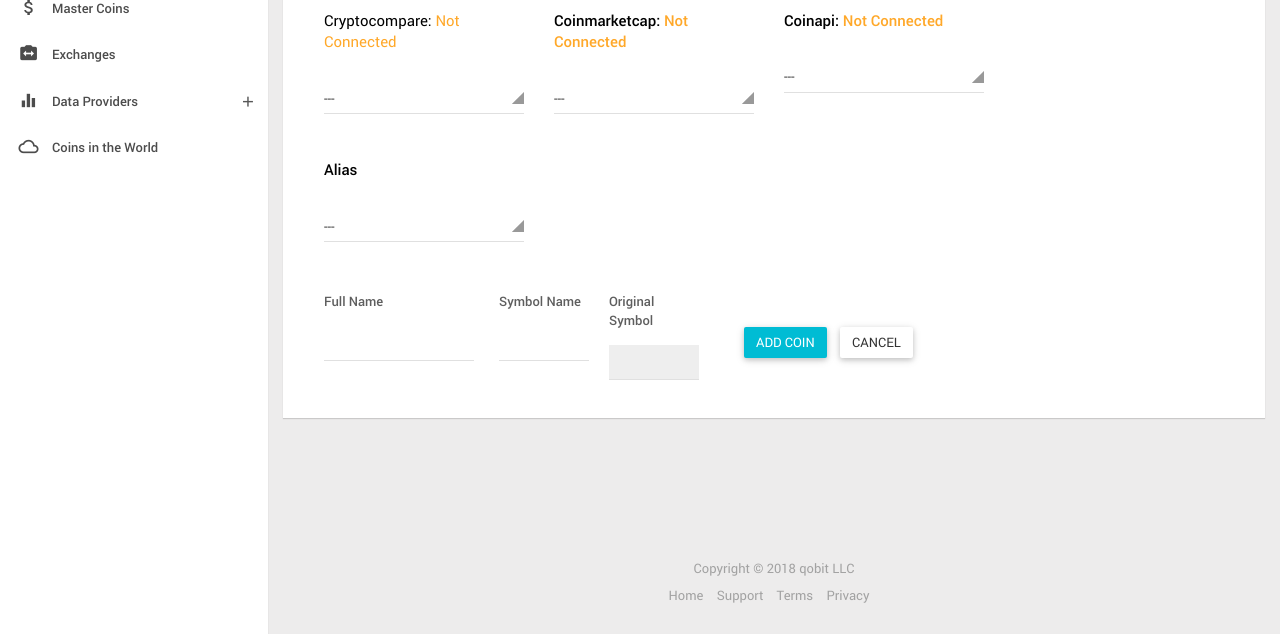
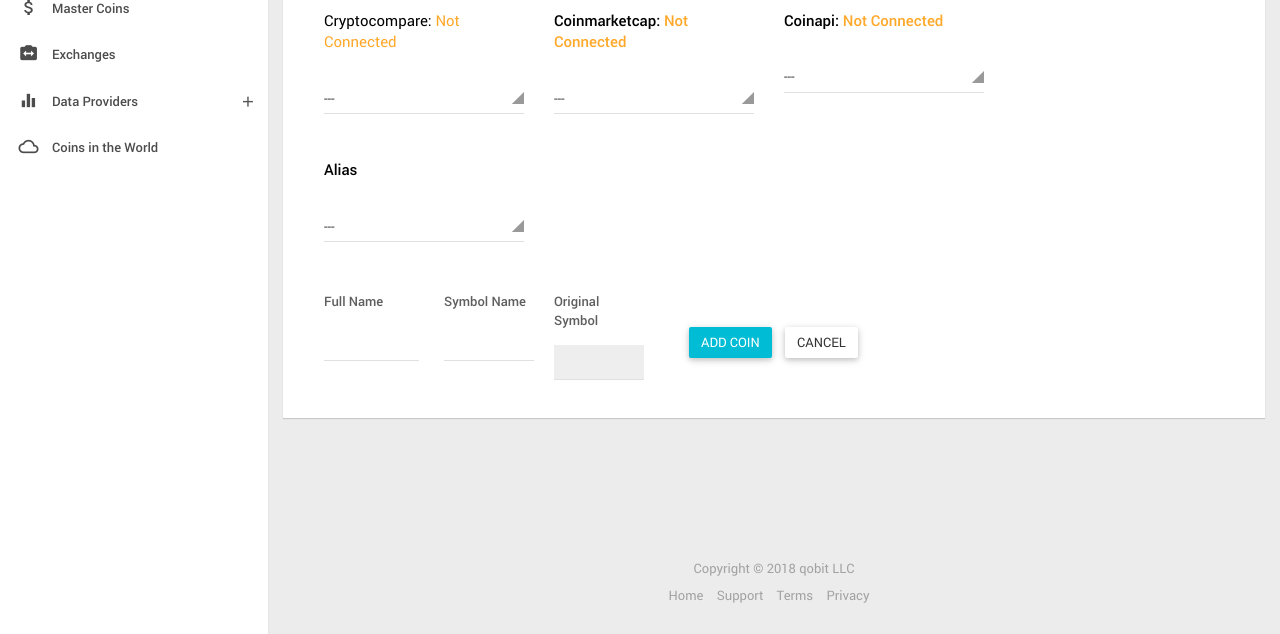
Before and after one commit to yonadav-labs/cryptocurrency-cms, a Django app: template templates/add_coin.html in a window 1280 px wide. Shown: the part 166-800 px from the top of the page. Run offline with Django 3.2, Linux system fonts and the light colour scheme; the template is opened without the code that fills it, so the values that code supplies are empty; some libraries are stand-ins or nearby versions.

Commit message:
revise download icon script and add coin page template

```diff
--- a/scripts/save_icon_cc.py
+++ b/scripts/save_icon_cc.py
@@ -40,11 +40,13 @@ def main():
             url = url_ + '?width={}'.format(size)
             file_name = coin.symbol.replace('*', 'star')
             file_path = base_url + '/static/icons/{}-{}.png'.format(file_name, size)
-            print url, file_path
             info = requests.get(url, headers=headers)
             with open(file_path, "wb") as file:
                 file.write(info.content)
 
+            coin.image_uri = '/static/icons/{}'.format(file_name)
+            coin.save()
+
 
 if __name__ == "__main__":
     main()
--- a/templates/add_coin.html
+++ b/templates/add_coin.html
@@ -119,7 +119,7 @@
                                 </select>
                             </div>
                             <div class="col-sm-12 p-t-25">
-                                <div class="col-md-3 p-0 p-r-15">
+                                <div class="col-md-2 p-0 p-r-15">
                                     <div class="form-group fg-line">
                                         <label>Full Name</label>
                                         <input type="text" class="form-control m-t-10" name="full_name" value="{{ full_name }}">
@@ -137,7 +137,7 @@
                                         <input type="text" class="form-control m-t-10" readonly="" value="{% if coin.original_symbol %} {{ coin.original_symbol }} {% else %} {{ coin }} {% endif %}">
                                     </div>
                                 </div>
-                                <div class="col-md-5 p-l-25 p-t-25 m-t-10">
+                                <div class="col-md-6 p-l-25 p-t-25 m-t-10">
                                     <button class="btn btn-info waves-effect m-l-10">Add Coin</button>
                                     <a class="btn btn-default waves-effect m-l-10" href="#" onclick="javascript: window.history.back();">Cancel</a>
                                     {% if culture %}
```
